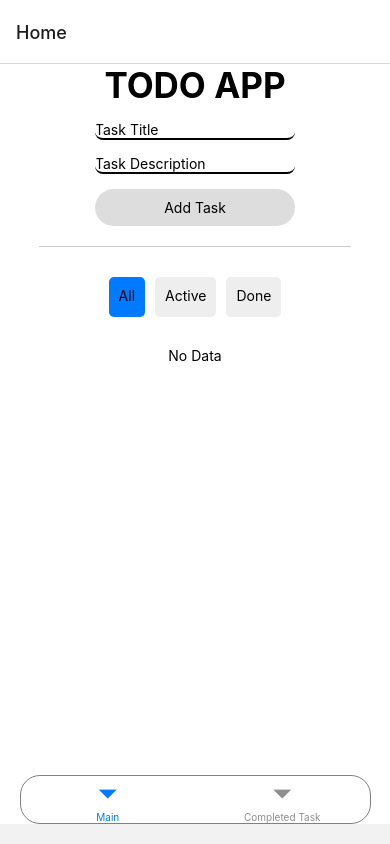
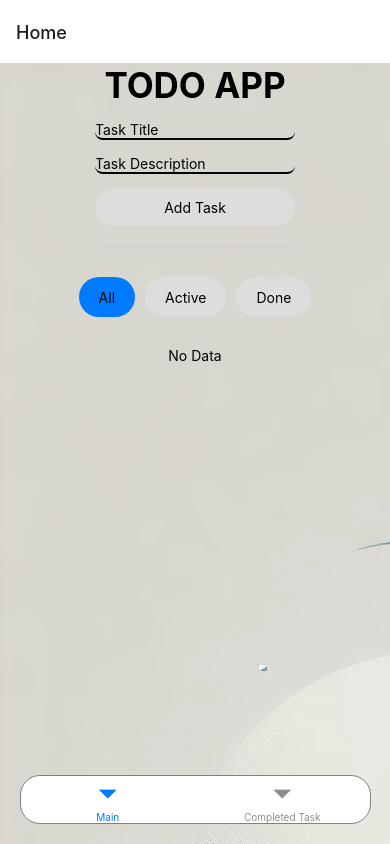
Before and after one commit to Muhammed-Mahrous-Saleh/todo-reactNative, a React Native app: screen / in a window 390 px wide. Built offline with nearby package versions, Linux system fonts and the light colour scheme.

Commit message:
add background to home screen

```diff
--- a/screens/Home.js
+++ b/screens/Home.js
@@ -10,6 +10,7 @@ import {
     Modal,
     StyleSheet,
     Pressable,
+    ImageBackground,
 } from "react-native";
 import { styles } from "../styles/styles";
 import TaskItem from "../components/TaskItem";
@@ -79,6 +80,10 @@ export default function Home() {
     };
     return (
         <>
+            <ImageBackground
+                source={require("../assets/backgroundImage.jpg")}
+                style={styles.background}
+            >
                 <SafeAreaView style={styles.container}>
                     <Modal
                         animationType="slide"
@@ -106,7 +111,9 @@ export default function Home() {
                                             setModalVisible(!modalVisible)
                                         }
                                     >
-                                    <Text style={styles.textStyle}>Cancel</Text>
+                                        <Text style={styles.textStyle}>
+                                            Cancel
+                                        </Text>
                                     </Pressable>
                                     <Pressable
                                         style={{
@@ -115,10 +122,14 @@ export default function Home() {
                                             backgroundColor: "red",
                                         }}
                                         onPress={() =>
-                                        handleDeleteAfterConfirm(taskToDelete)
+                                            handleDeleteAfterConfirm(
+                                                taskToDelete
+                                            )
                                         }
                                     >
-                                    <Text style={styles.textStyle}>Delete</Text>
+                                        <Text style={styles.textStyle}>
+                                            Delete
+                                        </Text>
                                     </Pressable>
                                 </View>
                             </View>
@@ -164,6 +175,7 @@ export default function Home() {
                         />
                     )}
                 </SafeAreaView>
+            </ImageBackground>
         </>
     );
 }
--- a/styles/styles.js
+++ b/styles/styles.js
@@ -3,7 +3,7 @@ export const styles = StyleSheet.create({
     container: {
         flex: 1,
         marginBottom: 20,
-        backgroundColor: "#fff",
+        // backgroundColor: "#fff",
         alignItems: "center",
         justifyContent: "center",
         paddingHorizontal: 10,
@@ -12,7 +12,7 @@ export const styles = StyleSheet.create({
     title: {
         fontSize: 35,
         fontWeight: "bold",
-        backgroundColor: "#fff",
+        // backgroundColor: "#fff",
         alignItems: "center",
         justifyContent: "center",
     },
@@ -52,16 +52,21 @@ export const styles = StyleSheet.create({
     },
     filterButton: {
         height: 40,
-        padding: 10,
+        paddingHorizontal: 20,
         marginHorizontal: 5,
-        backgroundColor: "#eee",
-        borderRadius: 5,
+        textAlign: "center",
+        justifyContent: "center",
+        alignItems: "center",
+        backgroundColor: "#DDDDDD",
+        borderRadius: 20,
+    },
+
+    filterButtonText: {
+        color: "#000",
     },
     selectedFilterButton: {
         backgroundColor: "#007BFF",
-    },
-    filterButtonText: {
-        color: "#000",
+        color: "#fff",
     },
     filterContainer: {
         flexDirection: "row",
@@ -98,4 +103,9 @@ export const styles = StyleSheet.create({
         fontWeight: "bold",
         textAlign: "center",
     },
+    background: {
+        flex: 1,
+        justifyContent: "center",
+        alignItems: "center",
+    },
 });
```
Also changed, not shown: app.json (indentation only), assets/backgroundImage.jpg (added). Lines whose indentation alone changed are shown as unchanged.
